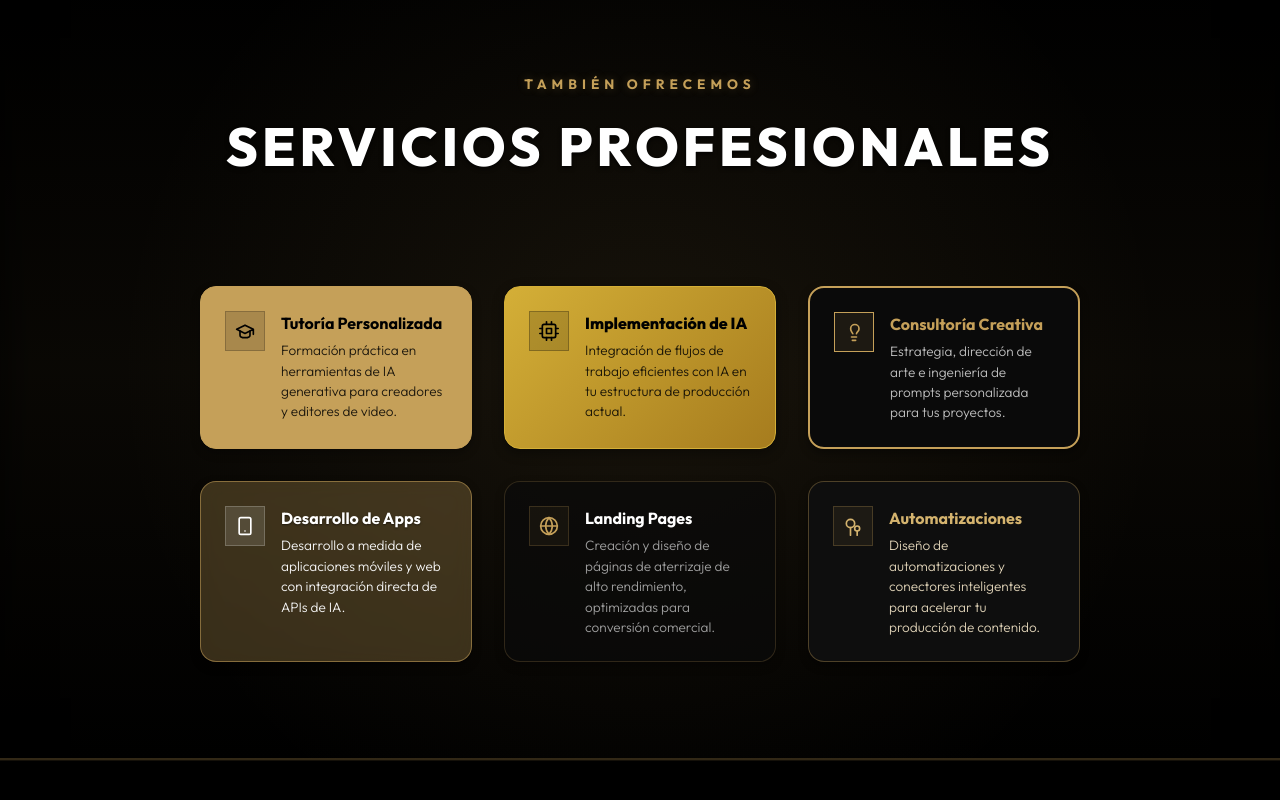
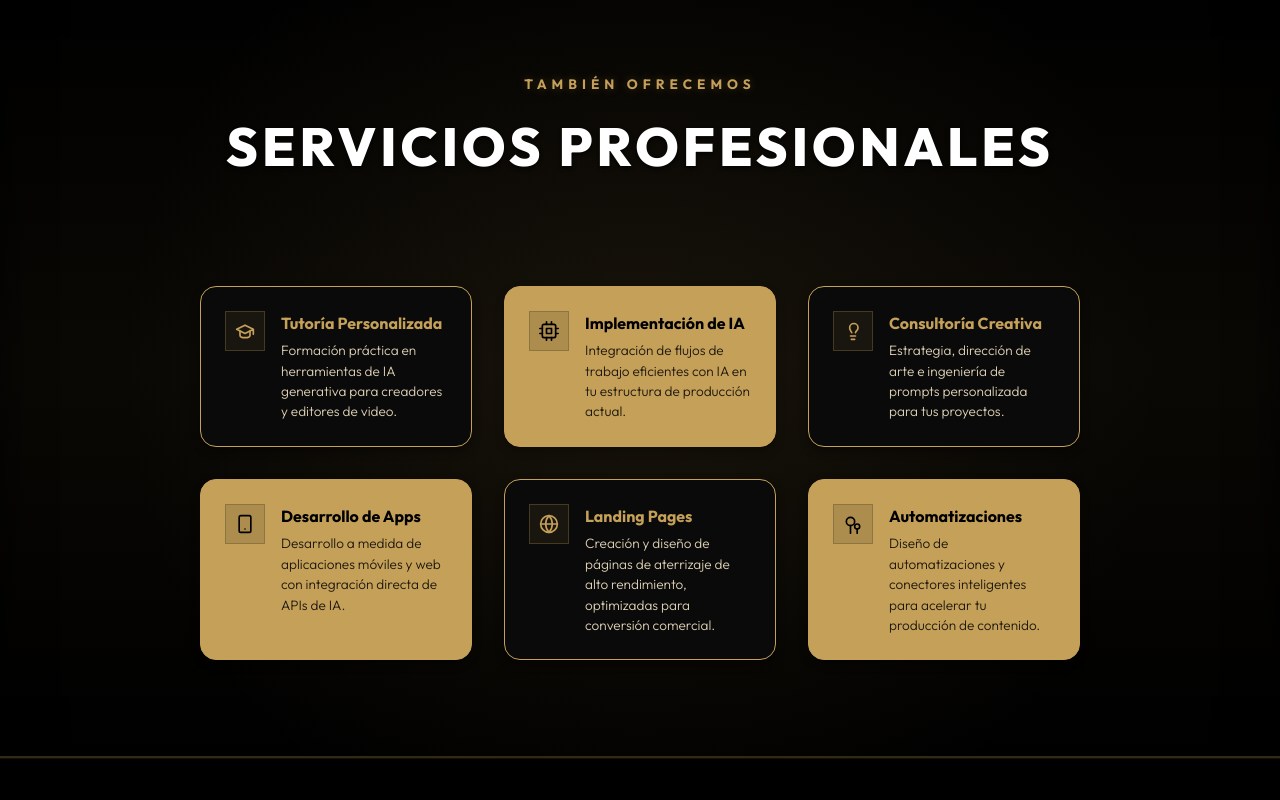
Before and after one commit to estudianteveo-sys/AXIS-PORTAFOLIO, a plain HTML site: page index.html in a window 1280 px wide. Shown: the part 10477-11277 px from the top of the page. Drawn offline with Linux system fonts and the light colour scheme.

Commit message:
Ajuste final del banner de servicios: Aplicada la combinacion seleccionada por el usuario en orden alterno negro-amarillo-negro para la fila 1 y amarillo-negro-amarillo para la fila 2

```diff
--- a/css/styles.css
+++ b/css/styles.css
@@ -1441,25 +1441,25 @@ ul, ol {
 }
 
 /* =======================================
-   DESIGN OPTION 1 (Card 1): SOLID PREMIUM GOLD (STANDARD)
+   FINAL STYLE: SERVICES CARD AMARILLO (Gold bg, black text)
    ======================================= */
-.services-card--style-1 {
+.services-card--amarillo {
   background-color: var(--c-gold);
   border: 1px solid var(--c-gold);
   box-shadow: 0 4px 10px rgba(0, 0, 0, 0.3);
 }
-.services-card--style-1 .services-banner__item-title {
+.services-card--amarillo .services-banner__item-title {
   color: var(--c-black);
 }
-.services-card--style-1 .services-banner__item-desc {
+.services-card--amarillo .services-banner__item-desc {
   color: rgba(0, 0, 0, 0.85);
 }
-.services-card--style-1 .services-banner__icon {
-  background: rgba(0, 0, 0, 0.15);
-  border: 1px solid rgba(0, 0, 0, 0.2);
+.services-card--amarillo .services-banner__icon {
+  background: rgba(0, 0, 0, 0.12);
+  border: 1px solid rgba(0, 0, 0, 0.18);
   color: var(--c-black);
 }
-.services-card--style-1:hover {
+.services-card--amarillo:hover {
   background-color: var(--c-gold-light);
   border-color: var(--c-gold-light);
   transform: translateY(-4px);
@@ -1467,149 +1467,35 @@ ul, ol {
 }
 
 /* =======================================
-   DESIGN OPTION 2 (Card 2): BRIGHT GOLD GRADIENT
+   FINAL STYLE: SERVICES CARD NEGRO (Black bg, gold border, gold text)
    ======================================= */
-.services-card--style-2 {
-  background: linear-gradient(135deg, #D4AF37 0%, #A67C1E 100%);
-  border: 1px solid #D4AF37;
-  box-shadow: 0 4px 12px rgba(0, 0, 0, 0.4);
-}
-.services-card--style-2 .services-banner__item-title {
-  color: var(--c-black);
-  font-weight: 800;
-}
-.services-card--style-2 .services-banner__item-desc {
-  color: rgba(0, 0, 0, 0.85);
-}
-.services-card--style-2 .services-banner__icon {
-  background: rgba(0, 0, 0, 0.15);
-  border: 1px solid rgba(0, 0, 0, 0.25);
-  color: var(--c-black);
-}
-.services-card--style-2:hover {
-  background: linear-gradient(135deg, #E5C158 0%, #B58A28 100%);
-  transform: translateY(-4px);
-  box-shadow: 0 10px 30px rgba(212, 175, 55, 0.45);
-}
-
-/* =======================================
-   DESIGN OPTION 3 (Card 3): DARK ACCENT WITH GOLD OUTLINE BORDER
-   ======================================= */
-.services-card--style-3 {
-  background: #0A0A0A;
-  border: 2px solid var(--c-gold);
+.services-card--negro {
+  background-color: #0A0A0A;
+  border: 1px solid var(--c-gold);
   box-shadow: 0 4px 10px rgba(0, 0, 0, 0.4);
 }
-.services-card--style-3 .services-banner__item-title {
+.services-card--negro .services-banner__item-title {
   color: var(--c-gold);
 }
-.services-card--style-3 .services-banner__item-desc {
-  color: var(--c-gray-300);
-}
-.services-card--style-3 .services-banner__icon {
-  background: rgba(197, 160, 89, 0.1);
-  border: 1px solid var(--c-gold);
+.services-card--negro .services-banner__item-desc {
+  color: #DDD0B5;
+}
+.services-card--negro .services-banner__icon {
+  background: rgba(197, 160, 89, 0.08);
+  border: 1px solid rgba(197, 160, 89, 0.25);
   color: var(--c-gold);
 }
-.services-card--style-3:hover {
-  background: #121212;
+.services-card--negro:hover {
+  background-color: #121212;
   border-color: var(--c-gold-light);
   transform: translateY(-4px);
-  box-shadow: 0 8px 25px rgba(197, 160, 89, 0.25);
-}
-.services-card--style-3:hover .services-banner__item-title {
+  box-shadow: 0 8px 20px rgba(197, 160, 89, 0.25);
+}
+.services-card--negro:hover .services-banner__item-title {
   color: var(--c-gold-light);
 }
-
-/* =======================================
-   DESIGN OPTION 4 (Card 4): GLASSMORPHIC TINTED GOLD
-   ======================================= */
-.services-card--style-4 {
-  background: rgba(197, 160, 89, 0.28);
-  backdrop-filter: blur(10px);
-  border: 1px solid rgba(197, 160, 89, 0.55);
-  box-shadow: 0 4px 10px rgba(0, 0, 0, 0.35);
-}
-.services-card--style-4 .services-banner__item-title {
+.services-card--negro:hover .services-banner__item-desc {
   color: var(--c-white);
-  text-shadow: 0 1px 2px rgba(0,0,0,0.5);
-}
-.services-card--style-4 .services-banner__item-desc {
-  color: var(--c-gray-100);
-}
-.services-card--style-4 .services-banner__icon {
-  background: rgba(255, 255, 255, 0.12);
-  border: 1px solid rgba(255, 255, 255, 0.2);
-  color: var(--c-white);
-}
-.services-card--style-4:hover {
-  background: rgba(197, 160, 89, 0.45);
-  border-color: var(--c-gold-light);
-  transform: translateY(-4px);
-  box-shadow: 0 8px 25px rgba(197, 160, 89, 0.3);
-}
-
-/* =======================================
-   DESIGN OPTION 5 (Card 5): DUAL TONE REACTIVE (TURNS SOLID GOLD ON HOVER)
-   ======================================= */
-.services-card--style-5 {
-  background: rgba(10, 10, 10, 0.7);
-  border: 1px solid rgba(197, 160, 89, 0.2);
-  box-shadow: 0 4px 10px rgba(0, 0, 0, 0.3);
-}
-.services-card--style-5 .services-banner__item-title {
-  color: var(--c-white);
-}
-.services-card--style-5 .services-banner__item-desc {
-  color: var(--c-gray-400);
-}
-.services-card--style-5 .services-banner__icon {
-  background: rgba(197, 160, 89, 0.06);
-  border: 1px solid rgba(197, 160, 89, 0.2);
-  color: var(--c-gold);
-}
-.services-card--style-5:hover {
-  background: var(--c-gold);
-  border-color: var(--c-gold);
-  transform: translateY(-4px);
-  box-shadow: 0 10px 30px rgba(197, 160, 89, 0.45);
-}
-.services-card--style-5:hover .services-banner__item-title {
-  color: var(--c-black);
-}
-.services-card--style-5:hover .services-banner__item-desc {
-  color: rgba(0, 0, 0, 0.85);
-}
-.services-card--style-5:hover .services-banner__icon {
-  background: rgba(0, 0, 0, 0.15);
-  border-color: rgba(0, 0, 0, 0.2);
-  color: var(--c-black);
-}
-
-/* =======================================
-   DESIGN OPTION 6 (Card 6): MATTE BLACK & GOLD ACCENTS
-   ======================================= */
-.services-card--style-6 {
-  background: #0e0e0e;
-  border: 1px solid rgba(197, 160, 89, 0.35);
-  box-shadow: 0 4px 8px rgba(0,0,0,0.4);
-}
-.services-card--style-6 .services-banner__item-title {
-  color: var(--c-gold-light);
-}
-.services-card--style-6 .services-banner__item-desc {
-  color: #DDD0B5;
-}
-.services-card--style-6 .services-banner__icon {
-  background: rgba(197, 160, 89, 0.08);
-  border: 1px solid rgba(197, 160, 89, 0.25);
-  color: var(--c-gold-light);
-}
-.services-card--style-6:hover {
-  background: #141414;
-  border-color: var(--c-gold);
-  transform: translateY(-4px);
-  box-shadow: 0 8px 20px rgba(197, 160, 89, 0.2);
 }
 
 @media (min-width: 768px) {
--- a/index.html
+++ b/index.html
@@ -591,7 +591,7 @@
         </div>
         <div class="services-banner__grid reveal">
           <!-- Tutoría -->
-          <div class="services-banner__item services-card--style-1" onclick="contactService('tutoring')">
+          <div class="services-banner__item services-card--negro" onclick="contactService('tutoring')">
             <div class="services-banner__icon">
               <svg viewBox="0 0 24 24" fill="none" stroke="currentColor" stroke-width="2" stroke-linecap="round" stroke-linejoin="round">
                 <path d="M22 10v6M2 10l10-5 10 5-10 5z"/>
@@ -604,7 +604,7 @@
             </div>
           </div>
           <!-- Implementación -->
-          <div class="services-banner__item services-card--style-2" onclick="contactService('implementation')">
+          <div class="services-banner__item services-card--amarillo" onclick="contactService('implementation')">
             <div class="services-banner__icon">
               <svg viewBox="0 0 24 24" fill="none" stroke="currentColor" stroke-width="2" stroke-linecap="round" stroke-linejoin="round">
                 <rect x="4" y="4" width="16" height="16" rx="2" ry="2"/>
@@ -625,7 +625,7 @@
             </div>
           </div>
           <!-- Consultoría -->
-          <div class="services-banner__item services-card--style-3" onclick="contactService('consulting')">
+          <div class="services-banner__item services-card--negro" onclick="contactService('consulting')">
             <div class="services-banner__icon">
               <svg viewBox="0 0 24 24" fill="none" stroke="currentColor" stroke-width="2" stroke-linecap="round" stroke-linejoin="round">
                 <path d="M15 14c.2-1 .7-1.7 1.5-2.5 1-.9 1.5-2.2 1.5-3.5A5 5 0 0 0 8 8c0 1 .3 2.5 1 3.5l1.5 2.5"/>
@@ -639,7 +639,7 @@
             </div>
           </div>
           <!-- Desarrollo de Apps -->
-          <div class="services-banner__item services-card--style-4" onclick="contactService('apps')">
+          <div class="services-banner__item services-card--amarillo" onclick="contactService('apps')">
             <div class="services-banner__icon">
               <svg viewBox="0 0 24 24" fill="none" stroke="currentColor" stroke-width="2" stroke-linecap="round" stroke-linejoin="round">
                 <rect x="5" y="2" width="14" height="20" rx="2" ry="2"/>
@@ -652,7 +652,7 @@
             </div>
           </div>
           <!-- Landing Pages -->
-          <div class="services-banner__item services-card--style-5" onclick="contactService('landing')">
+          <div class="services-banner__item services-card--negro" onclick="contactService('landing')">
             <div class="services-banner__icon">
               <svg viewBox="0 0 24 24" fill="none" stroke="currentColor" stroke-width="2" stroke-linecap="round" stroke-linejoin="round">
                 <circle cx="12" cy="12" r="10"/>
@@ -666,7 +666,7 @@
             </div>
           </div>
           <!-- Automatizaciones -->
-          <div class="services-banner__item services-card--style-6" onclick="contactService('automation')">
+          <div class="services-banner__item services-card--amarillo" onclick="contactService('automation')">
             <div class="services-banner__icon">
               <svg viewBox="0 0 24 24" fill="none" stroke="currentColor" stroke-width="2" stroke-linecap="round" stroke-linejoin="round">
                 <circle cx="9" cy="9" r="5"/>
```
